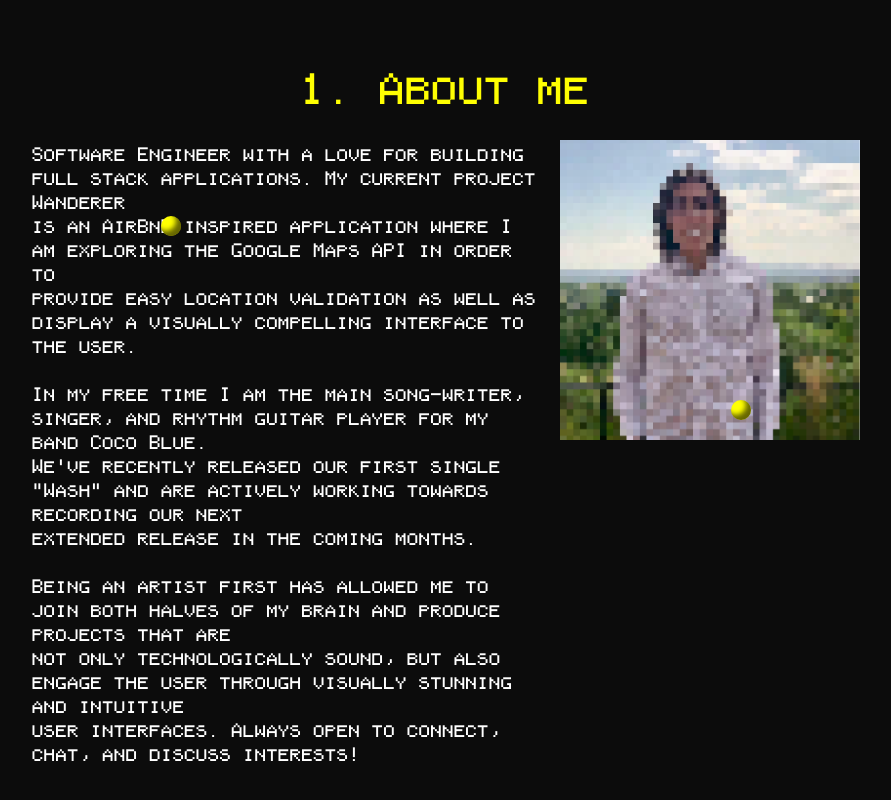
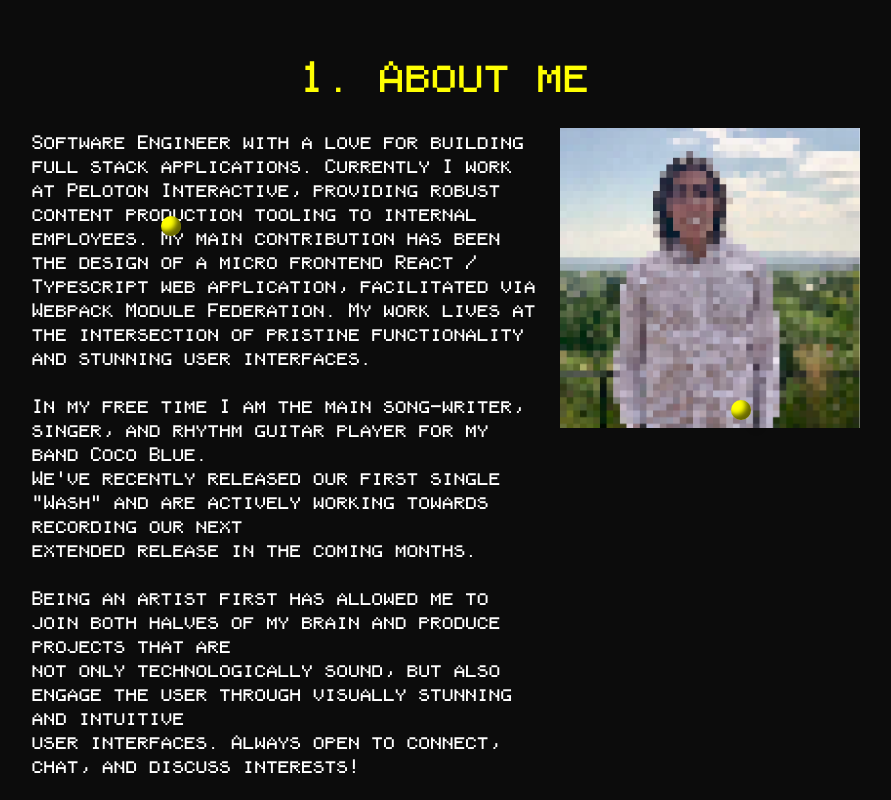
Before and after one commit to badjub1es/personal_site, a React (Create React App) app: page / in a window 1280 px wide. Shown: the part 940-1740 px from the top of the page, without its empty margins (219-1110 px from the left). Built offline with nearby package versions, Linux system fonts and the light colour scheme.

Commit message:
update text

```diff
--- a/src/Components/NavBar/index.js
+++ b/src/Components/NavBar/index.js
@@ -128,8 +128,11 @@ const NavBar = () => {
                         <div style={{marginRight: "15px", width: "50%"}}>
                             Software Engineer with a love for building full stack applications.
 
-                            My current project Wanderer <br/> is an AirBnB inspired application where I am exploring the Google Maps API
-                            in order to  <br/> provide easy location validation as well as display a visually compelling interface to the user. <br/> <br/>
+                            Currently I work at Peloton Interactive, providing robust content production tooling to internal employees. My main contribution
+                            has been the design of a micro frontend React / Typescript web application, facilitated via Webpack Module Federation. My work
+                            lives at the intersection of pristine functionality and stunning user interfaces. <br/> <br/>
+                            {/* My current project Wanderer <br/> is an AirBnB inspired application where I am exploring the Google Maps API
+                            in order to  <br/> provide easy location validation as well as display a visually compelling interface to the user. <br/> <br/> */}
 
                             In my free time I am the main song-writer, singer, and rhythm guitar player for my band Coco Blue. <br/>
                             We've recently released our first single "Wash" and are actively working towards recording our next <br/>
```
